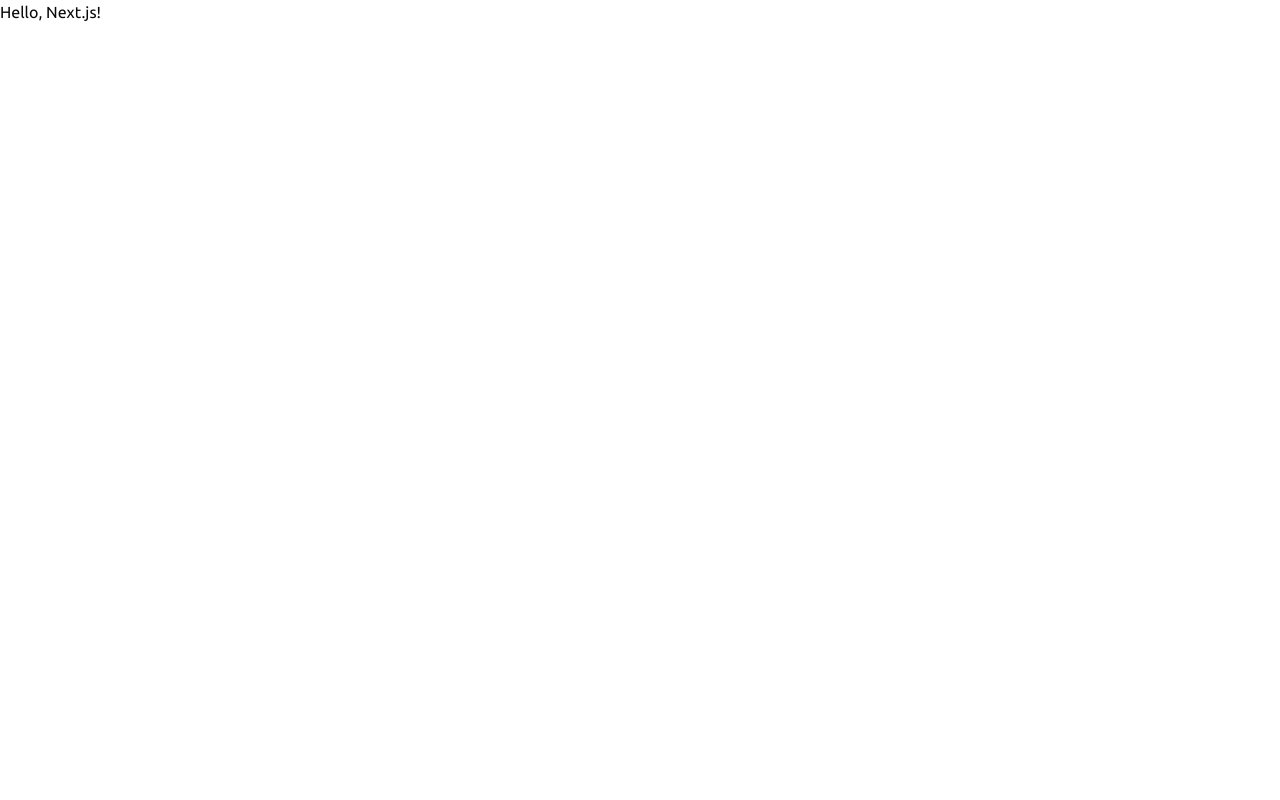
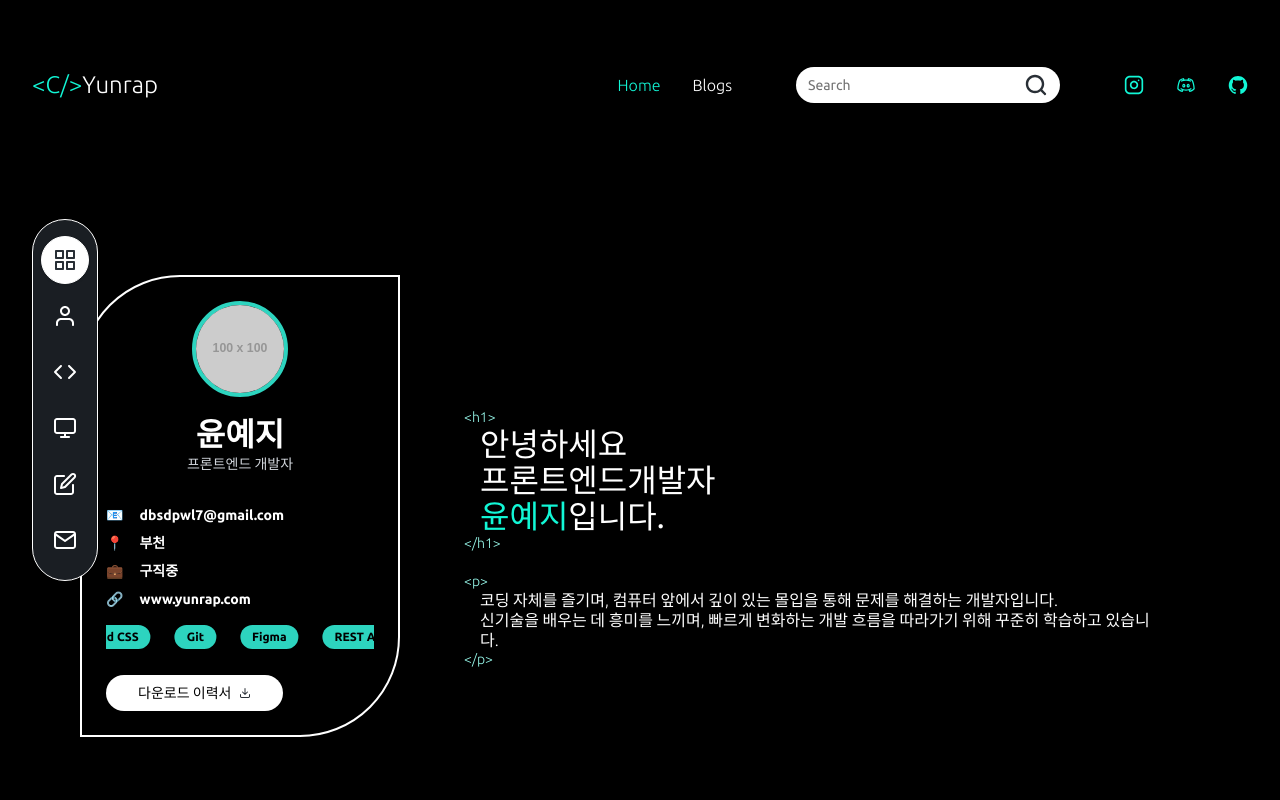
Before and after one commit to yunrap/yunrap.website, a Next.js app: page / in a window 1280 px wide. Shown: the top 800 px of the page. Built offline with nearby package versions, Linux system fonts and the light colour scheme.

Commit message:
메인 자기소개 개발

```diff
--- a/src/app/components/layout/header.tsx
+++ b/src/app/components/layout/header.tsx
@@ -1,9 +1,14 @@
+"use client";
 import Link from "next/link";
 import { Input } from "../ui/input";
 import Image from "next/image";
 import SearchModal from "../features/searchModal";
+import { usePathname } from "next/navigation";
 
 export default function Header() {
+  const pathname = usePathname();
+  const isRootPage = pathname === "/";
+
   return (
     <div className="h-[10.625rem] bg-bg1 flex items-center justify-between px-6 xl:px-8 2xl:px-[8rem]">
       {/* Logo */}
@@ -18,8 +23,10 @@
         <ul className="flex items-center gap-4 sm:gap-8">
           <li>
             <Link
-              href="/home"
-              className="hover:text-brand1 sm:text-MediaM text-white"
+              href="/"
+              className={`hover:text-brand1 sm:text-MediaM ${
+                isRootPage ? "text-brand1" : "text-white"
+              }`}
             >
               Home
             </Link>
--- a/src/app/components/ui/button.tsx
+++ b/src/app/components/ui/button.tsx
@@ -10,7 +10,7 @@
     variants: {
       variant: {
         default: "bg-brand1 ButtonU shadow hover:bg-[#0ecbb0]",
-        white: "bg-white ButtonU shadow hover:bg-gray-100 ",
+        white: "bg-white ButtonU shadow hover:bg-gray-100 text-bg1",
         black: "bg-bg1 ButtonU shadow hover:bg-gray-700 text-white",
         outline:
           "border border-input bg-background shadow-sm hover:bg-accent hover:text-accent-foreground",
--- a/src/app/page.tsx
+++ b/src/app/page.tsx
@@ -1,3 +1,130 @@
+import Image from "next/image";
+import Header from "./components/layout/header";
+import SideNav from "./components/layout/SideNav";
+import { Button } from "./components/ui/button";
+
+// 기술 스택 데이터
+const techStack = [
+  "HTML",
+  "CSS",
+  "JavaScript",
+  "TypeScript",
+  "React",
+  "Next.js",
+  "Tailwind CSS",
+  "Git",
+  "Figma",
+  "REST API",
+];
+
+// 연락처 정보 데이터
+const contactInfo = [
+  { icon: "📧", text: "dbsdpwl7@gmail.com" },
+  { icon: "📍", text: "부천" },
+  { icon: "💼", text: "구직중" },
+  { icon: "🔗", text: "www.yunrap.com" },
+];
+
+// 기술 스택 태그 컴포넌트
+const TechTag = ({ tech }: { tech: string }) => (
+  <span className="bg-teal-400 text-black px-3 py-1 rounded-full text-xs font-semibold">
+    {tech}
+  </span>
+);
+
+// 연락처 아이템 컴포넌트
+const ContactItem = ({ icon, text }: { icon: string; text: string }) => (
+  <li className="flex items-center gap-4">
+    <span>{icon}</span> {text}
+  </li>
+);
+
 export default function Page() {
-  return <h1 className="bg-brand">Hello, Next.js!</h1>;
+  return (
+    <div>
+      <div className="hidden xl:block">
+        <SideNav />
+      </div>
+      <Header />
+      <section
+        id="home"
+        className="pt-16 bg-bg1 min-h-screen text-white text-4xl font-bold border-b border-gray-700 px-4 flex items-center justify-center pb-32"
+      >
+        <div className="3xl:max-w-[102.125rem] flex flex-col xl:flex-row items-center justify-center xl:max-w-[70rem] gap-16">
+          {/* 프로필 카드 */}
+          <div className="relative w-80 text-white p-6 rounded-[100px_0_100px_0] border-2 border-white mb-16">
+            <div className="absolute inset-0 rounded-[100px_0_100px_0] border-2 border-teal-400 z-[-1]" />
+
+            <div className="w-24 h-24 mx-auto rounded-full border-4 border-teal-400 overflow-hidden mb-4">
+              <img
+                src="https://via.placeholder.com/100"
+                alt="profile"
+                className="w-full h-full object-cover"
+              />
+            </div>
+
+            <h1 className="text-LogoM font-bold text-center ">윤예지</h1>
+            <p className="text-center text-gray-300 mb-8 text-CodeM">
+              프론트엔드 개발자
+            </p>
+
+            <ul className="space-y-2 text-sm text-CodeM font-bold">
+              {contactInfo.map((item, index) => (
+                <ContactItem key={index} icon={item.icon} text={item.text} />
+              ))}
+            </ul>
+
+            <div className="overflow-hidden w-full py-4">
+              <div className="whitespace-nowrap animate-scroll flex gap-6">
+                {techStack.map((tech, index) => (
+                  <TechTag key={index} tech={tech} />
+                ))}
+                {/* 복사본 추가로 무한루프처럼 보이게 */}
+                {techStack.map((tech, index) => (
+                  <TechTag key={`clone-${index}`} tech={tech} />
+                ))}
+              </div>
+            </div>
+
+            <Button variant="white" className="px-8">
+              다운로드 이력서
+              <span>
+                <Image
+                  src="/images/icon-download.svg"
+                  alt="logo"
+                  width={12}
+                  height={12}
+                />
+              </span>
+            </Button>
+          </div>
+
+          {/* 소개 섹션 */}
+          <div className="flex flex-col mr-8 gap-5">
+            <div className="text-left">
+              <div className="text-brand2 text-CodeM">{"<h1>"}</div>
+              <h1 className="text-H2U text-white pl-4">
+                안녕하세요
+                <br />
+                프론트엔드개발자
+                <br />
+                <span className="text-brand1">윤예지</span>입니다.
+              </h1>
+              <div className="text-brand2 text-CodeM">{"</h1>"}</div>
+            </div>
+            <div className="text-left">
+              <div className="text-brand2 text-CodeM">{"<p>"}</div>
+              <p className="text-ParaM pl-4">
+                코딩 자체를 즐기며, 컴퓨터 앞에서 깊이 있는 몰입을 통해 문제를
+                해결하는 개발자입니다.
+                <br /> 신기술을 배우는 데 흥미를 느끼며, 빠르게 변화하는 개발
+                흐름을 따라가기 위해 꾸준히 학습하고 있습니다.
+              </p>
+              <div className="text-brand2 text-CodeM">{"</p>"}</div>
+            </div>
+          </div>
+        </div>
+      </section>
+    </div>
+  );
 }
--- a/tailwind.config.js
+++ b/tailwind.config.js
@@ -14,10 +14,11 @@
       lg: "1024px",
       xl: "1280px",
       "2xl": "1536px",
+      "3xl": "1920px",
     },
     extend: {
       colors: {
-        bg1: "#292f36",
+        bg1: "#000000",
         bg2: "#1a1e23",
         brand1: "#12f7d6",
         brand2: "#98faec",
@@ -184,6 +185,15 @@
         md: "calc(var(--radius) - 2px)",
         sm: "calc(var(--radius) - 4px)",
       },
+      keyframes: {
+        scroll: {
+          "0%": { transform: "translateX(100%)" },
+          "100%": { transform: "translateX(-300%)" },
+        },
+      },
+      animation: {
+        scroll: "scroll 7s linear infinite",
+      },
     },
   },
   plugins: [require("tailwindcss-animate")],
```
Also changed, not shown: public/images/icon-download.svg (added).
